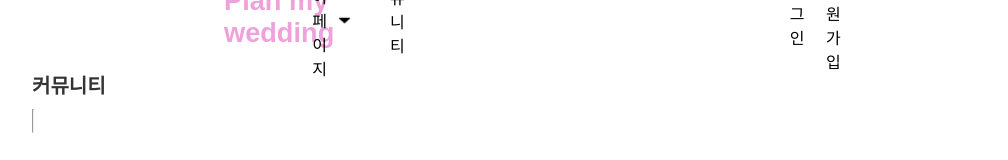
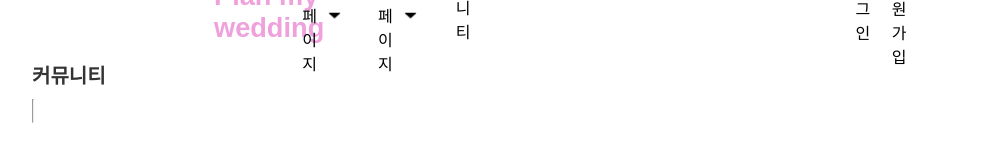
Before and after one commit to yugwangmyeong/PlanMyWedding, a React (Create React App) app in the folder front/: page /community in a window 1280 px wide. Shown: the top 160 px of the page, without its empty margins (96-1104 px from the left). Built offline with nearby package versions, Linux system fonts and the light colour scheme.

Commit message:
유광명

```diff
--- a/front/src/components/Community.jsx
+++ b/front/src/components/Community.jsx
@@ -2,7 +2,7 @@ import React, { useState } from "react";
 import { Link, NavLink } from "react-router-dom";
 import "./styles/community.css";
 import toggleMenuIcon from "./styles/assets/toggleMenu.png";
-
+import Header from "./Header";
 const Community = () => {
   const [isMypageOpen, setIsMypageOpen] = useState(false);
 
@@ -39,38 +39,7 @@ const Community = () => {
   return (
     <div className="community-container">
       {/* 헤더 영역 */}
-     <header className="header">
-      <div className="logo">Plan my wedding</div>
-      <nav className="nav-links">
-        {/* 마이페이지 버튼 - 클릭 시 드롭다운 표시 */}
-        <div className={`mypage-container ${isMypageOpen ? "open" : ""}`}>
-          <button onClick={toggleMypageMenu} className="mypage-btn">
-            마이페이지
-            <img
-             src={toggleMenuIcon}
-             className="mypage-icon"
-             alt="toogle menu"
-             />
-          </button>
-          <div className="mypage-dropdown">
-            <Link to="/schedule">일정관리</Link>
-            <Link to="/moneycontrol">예산관리</Link>
-          </div>
-        </div>
-        <Link to="/Community" className="header-margin">
-          커뮤니티
-        </Link>
-      </nav>
-
-      <nav className="nav-links2">
-        <Link to="/Login" className="login-link">로그인</Link>
-        <span className="header-margin">/ </span>
-        <Link to="/Register" className="reg-link">회원가입</Link>
-        <Link to="/Update" className="">
-          <span className="material-symbols-outlined">account_circle</span>
-        </Link>
-      </nav>
-    </header>
+     <Header></Header>
 
     {/* 커뮤니티 메인 콘텐츠 영역 */}
     <div className="community-content">
```
